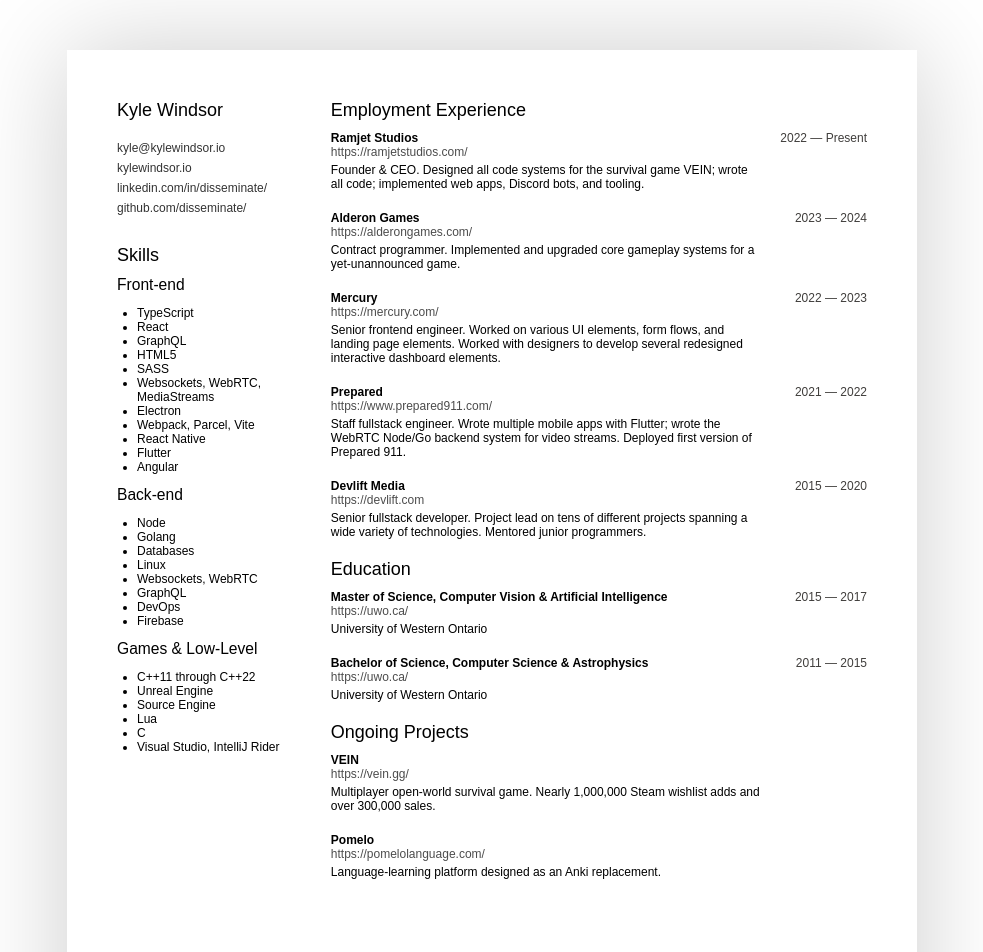
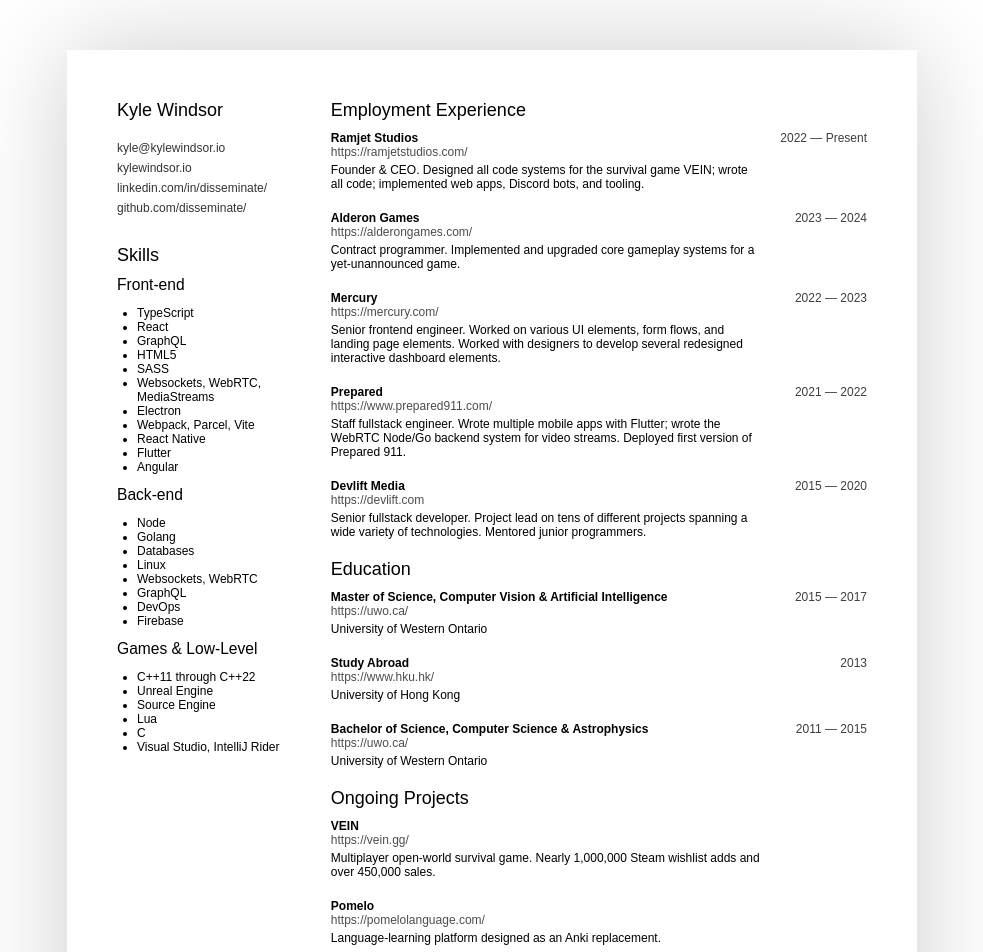
Before and after one commit to disseminate/kylewindsor.io, a React (Vite) app: page /resume in a window 1280 px wide. Shown: the top 952 px of the page, without its empty margins (148-1131 px from the left). Built offline with nearby package versions, Linux system fonts and the light colour scheme.

Commit message:
update resume and stats

```diff
--- a/src/components/resume.tsx
+++ b/src/components/resume.tsx
@@ -175,6 +175,16 @@
         <WorkExperience>
           <WorkExperienceHeader>
             <div>
+              <WorkExperienceName>Study Abroad</WorkExperienceName>
+              <WorkExperienceURL>https://www.hku.hk/</WorkExperienceURL>
+            </div>
+            <WorkExperienceDate>2013</WorkExperienceDate>
+          </WorkExperienceHeader>
+          <WorkExperienceDescription>University of Hong Kong</WorkExperienceDescription>
+        </WorkExperience>
+        <WorkExperience>
+          <WorkExperienceHeader>
+            <div>
               <WorkExperienceName>Bachelor of Science, Computer Science &amp; Astrophysics</WorkExperienceName>
               <WorkExperienceURL>https://uwo.ca/</WorkExperienceURL>
             </div>
@@ -192,7 +202,7 @@
             <div></div>
           </WorkExperienceHeader>
           <WorkExperienceDescription>
-            Multiplayer open-world survival game. Nearly 1,000,000 Steam wishlist adds and over 300,000 sales.
+            Multiplayer open-world survival game. Nearly 1,000,000 Steam wishlist adds and over 450,000 sales.
           </WorkExperienceDescription>
         </WorkExperience>
         <WorkExperience>
--- a/src/pages/home.tsx
+++ b/src/pages/home.tsx
@@ -128,7 +128,8 @@
           <H2 id="projects">Ongoing Projects</H2>
           <ul>
             <li>
-              <a href="https://vein.gg/">VEIN</a>, multiplayer open-world survival game. Nearly 1,000,000 Steam wishlist adds and over 300,000 sales. C++, Node.
+              <a href="https://vein.gg/">VEIN</a>, multiplayer open-world survival game. Nearly 1,000,000 Steam wishlist adds and over
+              450,000 sales. C++, Node.
             </li>
             <li>
               <a href="https://pomelolanguage.com/">Pomelo</a>, language-learning platform designed as an{' '}
@@ -154,14 +155,11 @@
         </Section>
         <Section aria-labelledby="personal">
           <H2 id="personal">Personal</H2>
-          <P>
-            My hobbies include language learning (studying Chinese, Cantonese, Spanish, Thai, and Hindi) and collecting
-            geodes.
-          </P>
+          <P>My hobbies include language learning (studying Chinese, Cantonese, Spanish, Thai, and Hindi) and collecting geodes.</P>
           <P>I watch a ton of movies, especially dramas, thrillers, and sci-fi, and maintain a somewhat large personal collection.</P>
           <P>
             My favorite music genres include electronic (drum and bass, Y2K, industrial, house, trip hop, bass), folk, and progressive rock.
-            You can <a href="https://open.spotify.com/user/22ayc3ifl5r2rm2qbn232yqzi?si=2a21a8e1568c4a55"> view my Spotify profile here</a>.
+            You can <a href="https://open.spotify.com/user/22ayc3ifl5r2rm2qbn232yqzi?si=2a21a8e1568c4a55">view my Spotify profile here</a>.
           </P>
           <P>
             My favorite author is <a href="https://www.gregegan.net/">Greg Egan</a>. You should buy some of his anthologies if you're at all
@@ -172,12 +170,19 @@
             <a href="https://en.wikipedia.org/wiki/Half-Life_(series)">Half-Life</a> series,{' '}
             <a href="https://en.wikipedia.org/wiki/Left_4_Dead_(franchise)">Left 4 Dead 1 &amp; 2</a>, the{' '}
             <a href="https://en.wikipedia.org/wiki/Mass_Effect">Mass Effect</a> series,{' '}
-            <a href="https://en.wikipedia.org/wiki/Fallout:_New_Vegas">Fallout: New Vegas</a>, <a href="https://store.steampowered.com/app/1876590/I_Am_Your_Beast/">I Am Your Beast</a>, <a href="https://en.wikipedia.org/wiki/Ultrakill">Ultrakill</a>, <a href="https://store.steampowered.com/app/2615540/VOIDBREAKER/">VOID/BREAKER</a>, and{' '}
+            <a href="https://en.wikipedia.org/wiki/Fallout:_New_Vegas">Fallout: New Vegas</a>,{' '}
+            <a href="https://store.steampowered.com/app/1876590/I_Am_Your_Beast/">I Am Your Beast</a>,{' '}
+            <a href="https://en.wikipedia.org/wiki/Ultrakill">Ultrakill</a>,{' '}
+            <a href="https://store.steampowered.com/app/2615540/VOIDBREAKER/">VOID/BREAKER</a>, and{' '}
             <a href="https://en.wikipedia.org/wiki/Project_Zomboid">Project Zomboid</a>. Generally I enjoy first-person shooters, RPGs, and
             simulation games. I also play a lot of games in VR.
           </P>
           <P>
             My <a href="https://en.wikipedia.org/wiki/Myers%E2%80%93Briggs_Type_Indicator">MBTI</a> is ENTJ.
+          </P>
+          <P>
+            I play the banjo (clawhammer, not Scruggs). I used to play the guitar, flute, and violin, but it's been years since I've done
+            that.
           </P>
         </Section>
         <Section aria-labelledby="contact">
```
